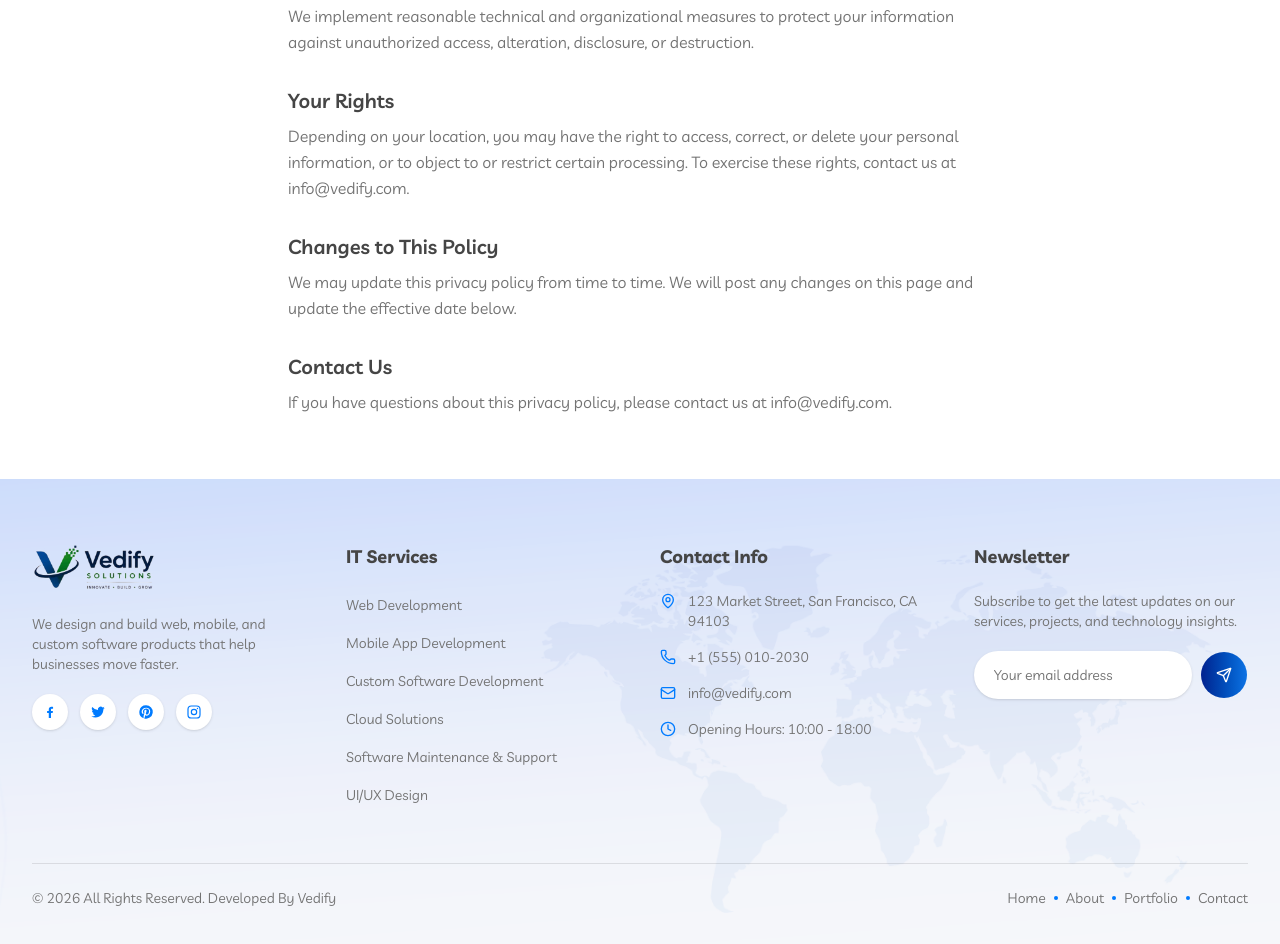
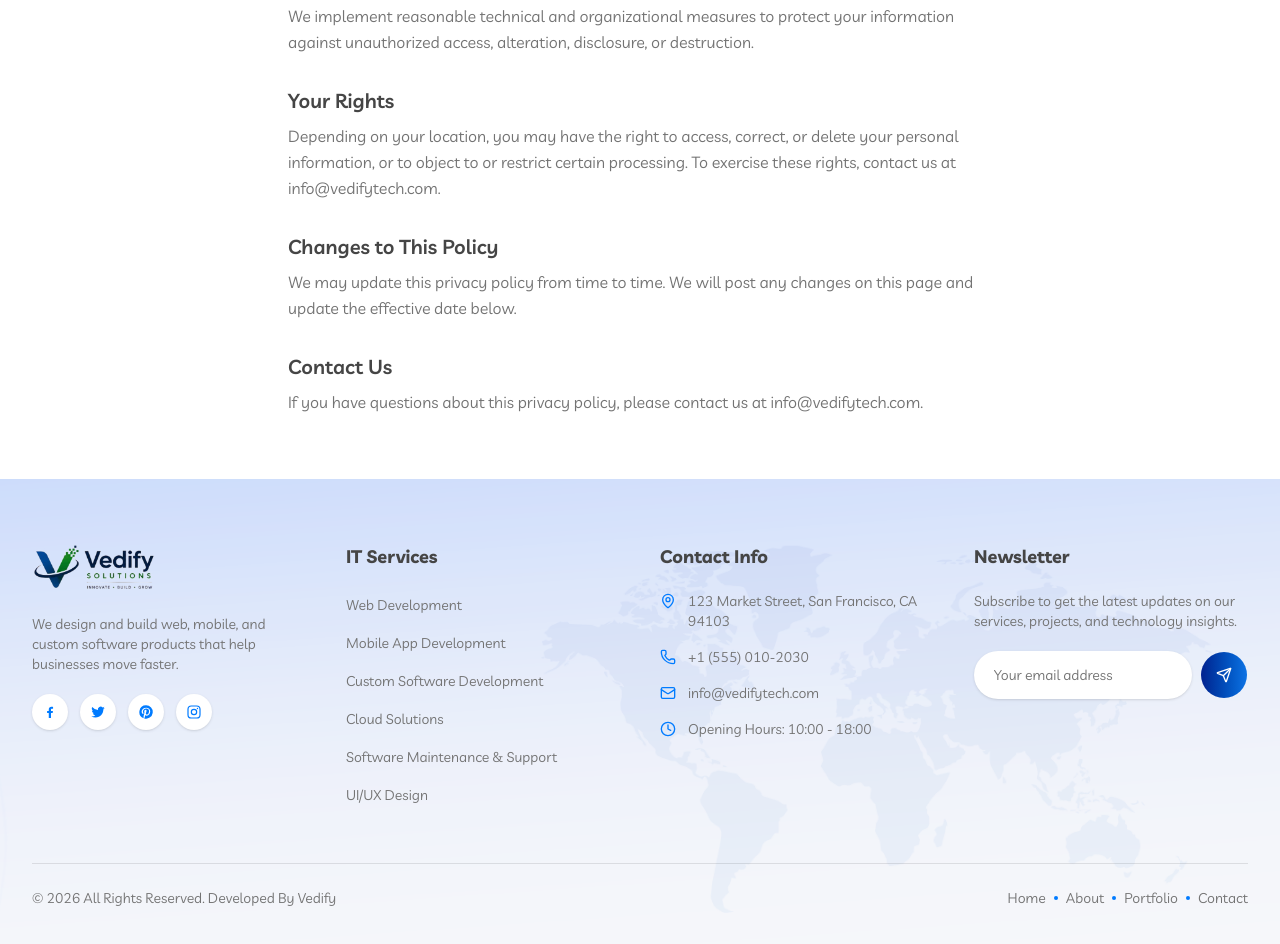
Before and after one commit to vedify480470/vedifytech, a Next.js app: page /privacy-policy in a window 1280 px wide. Shown: the part 900-1844 px from the top of the page. Built offline with nearby package versions, Linux system fonts and the light colour scheme.

Commit message:
Update email addresses and site URL to reflect rebranding to VedifyTech

```diff
--- a/app/(marketing)/careers/page.tsx
+++ b/app/(marketing)/careers/page.tsx
@@ -45,7 +45,7 @@ export default function CareersPage() {
                       <Badge variant="outline">{job.type}</Badge>
                     </div>
                   </div>
-                  <Button render={<a href="mailto:careers@vedify.com" />}>
+                  <Button render={<a href="mailto:careers@vedifytech.com" />}>
                     Apply
                   </Button>
                 </CardContent>
--- a/app/(marketing)/page.tsx
+++ b/app/(marketing)/page.tsx
@@ -18,7 +18,7 @@ export const metadata: Metadata = {
     title: "Vedify — Software Development Agency",
     description:
       "Vedify designs and builds web, mobile, and custom software products for startups and enterprises.",
-    url: "https://vedify.com",
+    url: "https://vedifytech.com",
     siteName: "Vedify",
     type: "website",
   },
--- a/app/(marketing)/privacy-policy/page.tsx
+++ b/app/(marketing)/privacy-policy/page.tsx
@@ -28,7 +28,7 @@ const sections = [
   },
   {
     title: "Your Rights",
-    body: "Depending on your location, you may have the right to access, correct, or delete your personal information, or to object to or restrict certain processing. To exercise these rights, contact us at info@vedify.com.",
+    body: "Depending on your location, you may have the right to access, correct, or delete your personal information, or to object to or restrict certain processing. To exercise these rights, contact us at info@vedifytech.com.",
   },
   {
     title: "Changes to This Policy",
@@ -36,7 +36,7 @@ const sections = [
   },
   {
     title: "Contact Us",
-    body: "If you have questions about this privacy policy, please contact us at info@vedify.com.",
+    body: "If you have questions about this privacy policy, please contact us at info@vedifytech.com.",
   },
 ];
 
--- a/data/site.ts
+++ b/data/site.ts
@@ -1,7 +1,7 @@
 export const siteInfo = {
   name: "Vedify",
   address: "123 Market Street, San Francisco, CA 94103",
-  email: "info@vedify.com",
+  email: "info@vedifytech.com",
   phone: "+1 (555) 010-2030",
   openingHours: "10:00 - 18:00",
   socials: [
--- a/lib/constants.ts
+++ b/lib/constants.ts
@@ -1 +1 @@
-export const SITE_URL = "https://vedify.com";
+export const SITE_URL = "https://vedifytech.com";
```
